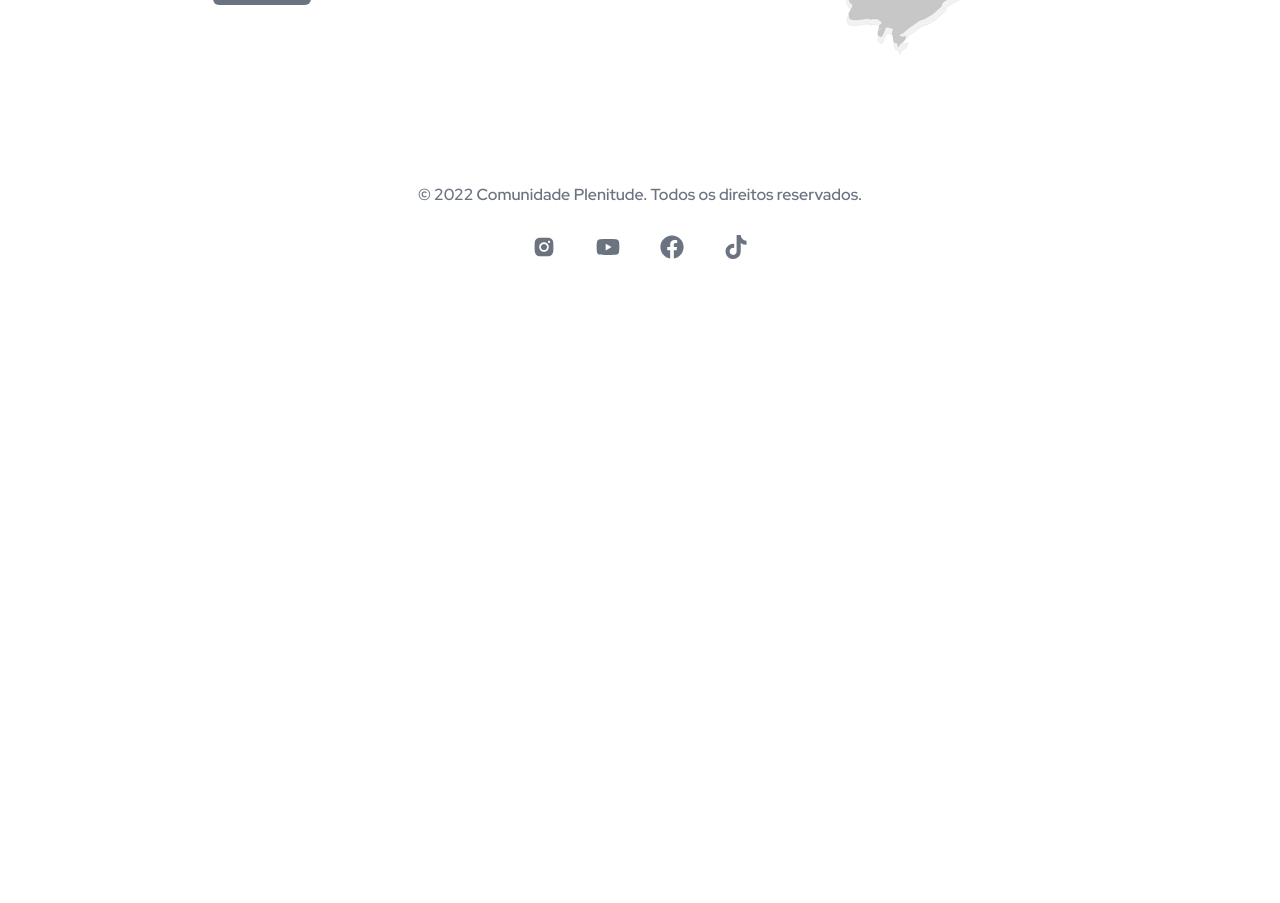
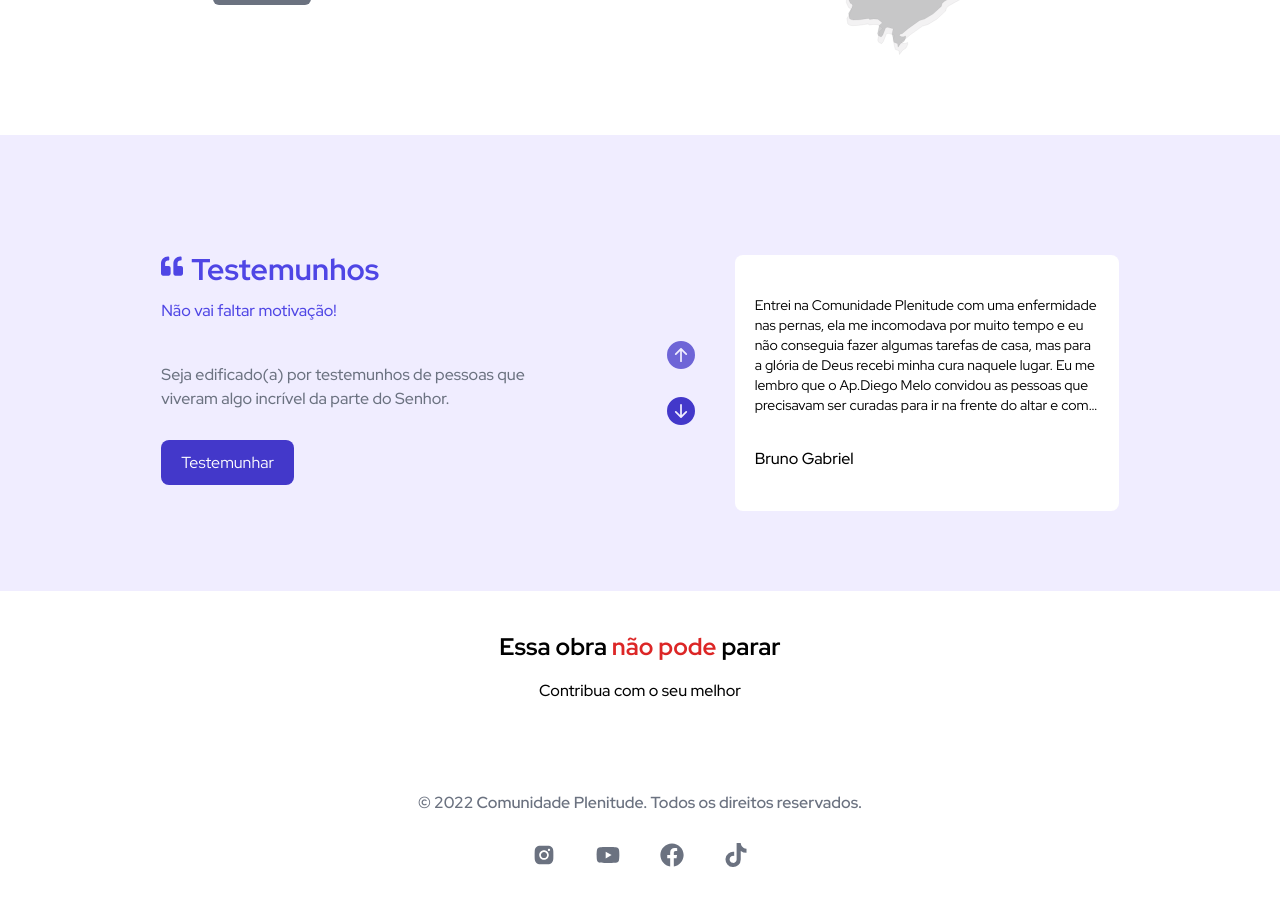
Before and after one commit to cunhaedu/plenitude-website, a Next.js app: page / in a window 1280 px wide. Shown: the part 2100-3003 px from the top of the page. Before the commit the page ends 2395 px from the top, so only its background shows below. Built offline with nearby package versions, Linux system fonts and the light colour scheme.

Commit message:
feat(home): add testimonial section

```diff
--- a/package.json
+++ b/package.json
@@ -15,6 +15,7 @@
     "tailwind-scrollbar-hide": "^1.1.7"
   },
   "devDependencies": {
+    "@tailwindcss/line-clamp": "^0.3.1",
     "@types/node": "17.0.4",
     "@types/react": "17.0.38",
     "autoprefixer": "^10.4.0",
--- /dev/null
+++ b/src/components/Testimonials/index.tsx
@@ -0,0 +1,124 @@
+import { useState } from 'react';
+import { FaQuoteLeft } from 'react-icons/fa';
+import { BsArrowDownCircleFill, BsArrowLeftCircleFill, BsArrowRightCircleFill, BsArrowUpCircleFill } from 'react-icons/bs';
+import Link from 'next/link';
+import Image from 'next/image';
+import { ITestimonial } from '../../interfaces/ITestimonial';
+
+const testimonials: ITestimonial[] = [
+  {
+    id: 1,
+    name: 'Bruno Gabriel',
+    content: 'Entrei na Comunidade Plenitude com uma enfermidade nas pernas, ela me incomodava por muito tempo e eu não conseguia fazer algumas tarefas de casa, mas para a glória de Deus recebi minha cura naquele lugar. Eu me lembro que o Ap.Diego Melo convidou as pessoas que precisavam ser curadas para ir na frente do altar e com fé eu fui, no outro dia acordei sem a dor que me incomodava.'
+  },
+  {
+    id: 1,
+    name: 'Jorginho',
+    content: 'Entrei na Comunidade Plenitude com uma enfermidade nas pernas, ela me incomodava por muito tempo e eu não conseguia fazer algumas tarefas de casa, mas para a glória de Deus recebi minha cura naquele lugar. Eu me lembro que o Ap.Diego Melo convidou as pessoas que precisavam ser curadas para ir na frente do altar e com fé eu fui, no outro dia acordei sem a dor que me incomodava.'
+  },
+  {
+    id: 1,
+    name: 'Joãozinho',
+    content: 'Entrei na Comunidade Plenitude com uma enfermidade nas pernas, ela me incomodava por muito tempo e eu não conseguia fazer algumas tarefas de casa, mas para a glória de Deus recebi minha cura naquele lugar. Eu me lembro que o Ap.Diego Melo convidou as pessoas que precisavam ser curadas para ir na frente do altar e com fé eu fui, no outro dia acordei sem a dor que me incomodava.'
+  }
+];
+
+export function Testimonials() {
+  const [selectedTestimonialIndex, setSelectedTestimonialIndex] = useState(0);
+
+  function handleSelectedTestimonial(action: string) {
+    setSelectedTestimonialIndex(
+      action === 'add' ? selectedTestimonialIndex + 1 : selectedTestimonialIndex - 1
+    );
+  }
+
+  return (
+    <section className='py-20 px-10 flex flex-col lg:flex-row justify-center lg:justify-evenly bg-[#F0EDFF]'>
+      <div className='flex flex-col justify-center align-middle'>
+        <h2 className='font-bold text-3xl text-indigo-600 pb-3 flex self-center lg:self-start'>
+          <FaQuoteLeft className='pr-2 fill-indigo-600' />Testemunhos
+        </h2>
+
+        <p className='pb-10 text-indigo-600 font-medium self-center text-center lg:self-start lg:text-left'>
+          Não vai faltar motivação!
+        </p>
+
+        <p className='pb-10 text-gray-500 font-medium max-w-sm self-center text-center lg:self-start lg:text-left'>
+          Seja edificado(a) por testemunhos de pessoas que viveram algo incrível
+          da parte do Senhor.
+        </p>
+
+        <Link href='#'>
+          <a className='w-32 bg-indigo-700 text-white text-center hover:bg-indigo-800 py-3 px-5 rounded-lg self-center lg:self-start'>
+            Testemunhar
+          </a>
+        </Link>
+      </div>
+
+      {testimonials.length ? (
+        <div className='flex justify-center align-middle gap-10 pt-10'>
+          <div className='hidden h-64 lg:flex flex-col align-middle justify-center gap-7'>
+            <button
+              className='disabled:opacity-75 cursor-pointer'
+              onClick={() => handleSelectedTestimonial('minus')}
+              disabled={selectedTestimonialIndex <= 0}
+            >
+              <BsArrowUpCircleFill
+                className='w-7 h-7 fill-indigo-700 hover:fill-indigo-800'
+              />
+            </button>
+
+            <button
+              className='disabled:opacity-75 cursor-pointer'
+              onClick={() => handleSelectedTestimonial('add')}
+              disabled={selectedTestimonialIndex >= testimonials.length - 1}
+            >
+              <BsArrowDownCircleFill
+                className='w-7 h-7 fill-indigo-700 hover:fill-indigo-800'
+              />
+            </button>
+          </div>
+
+          <button
+            className='lg:hidden disabled:opacity-75 cursor-pointer h-7 mt-32'
+            onClick={() => handleSelectedTestimonial('minus')}
+            disabled={selectedTestimonialIndex <= 0}
+          >
+            <BsArrowLeftCircleFill
+              className='w-7 h-7 fill-indigo-700 hover:fill-indigo-800'
+            />
+          </button>
+
+          <div className='flex flex-col gap-3 justify-evenly p-5 w-[calc(100vw-10rem)] lg:w-96 h-64 bg-white rounded-lg'>
+            <p className='text-sm max-h-48 line-clamp-6'>
+              {testimonials[selectedTestimonialIndex].content}
+            </p>
+
+            <span className='font-medium'>
+              {testimonials[selectedTestimonialIndex].name}
+            </span>
+          </div>
+
+          <button
+            className='lg:hidden disabled:opacity-75 cursor-pointer h-7 mt-32'
+            onClick={() => handleSelectedTestimonial('add')}
+            disabled={selectedTestimonialIndex >= testimonials.length - 1}
+          >
+            <BsArrowRightCircleFill
+              className='w-7 h-7 fill-indigo-700 hover:fill-indigo-800'
+            />
+          </button>
+        </div>
+      ) : (
+        <div className='hidden lg:flex justify-center align-middle'>
+          <Image
+            src='/assets/illustrations/empty-testimonial.svg'
+            alt='Nenhum testemunho encontrado'
+            width={200}
+            height={200}
+          />
+        </div>
+      )}
+    </section>
+  )
+}
--- /dev/null
+++ b/src/interfaces/ITestimonial.ts
@@ -0,0 +1,5 @@
+export interface ITestimonial {
+  id: number;
+  name: string;
+  content: string;
+}
--- a/src/pages/index.tsx
+++ b/src/pages/index.tsx
@@ -1,12 +1,13 @@
 import Head from 'next/head';
 import Link from 'next/link';
 import { LibraryIcon } from '@heroicons/react/solid';
-import { FaMapMarkerAlt } from 'react-icons/fa'
+import { FaMapMarkerAlt } from 'react-icons/fa';
 
 import Header from '../components/Header';
 import LeaderShipRow from '../components/LeaderShipRow';
 import { Footer } from '../components/Footer';
 import Image from 'next/image';
+import { Testimonials } from '../components/Testimonials';
 
 export default function Home () {
   return (
@@ -54,7 +55,9 @@ export default function Home () {
             <h2 className='font-bold text-3xl pb-3 flex self-center md:self-start'>
               <FaMapMarkerAlt className='mt-1 pr-2' /> Localização
             </h2>
-            <p className='pb-10 text-gray-500 font-medium self-center text-center md:self-start md:text-left'>Confira nossa igreja mais próxima de você</p>
+            <p className='pb-10 text-gray-500 font-medium self-center text-center md:self-start md:text-left'>
+              Confira nossa igreja mais próxima de você
+            </p>
 
             <Link href='places'>
               <a className='w-32 bg-gray-500 text-white text-center hover:bg-gray-600 py-3 px-5 rounded-md self-center md:self-start'>Conferir</a>
@@ -71,6 +74,15 @@ export default function Home () {
           </div>
         </section>
 
+        <Testimonials />
+
+        <section className='p-10'>
+          <h2 className='text-center text-2xl font-bold'>
+            Essa obra <span className='text-red-600'>não pode</span> parar
+          </h2>
+          <p className='text-center font-medium pt-4'>Contribua com o seu melhor</p>
+        </section>
+
       </main>
 
       <Footer />
--- a/tailwind.config.js
+++ b/tailwind.config.js
@@ -14,5 +14,6 @@ module.exports = {
   plugins: [
     require('tailwind-scrollbar'),
     require('tailwind-scrollbar-hide'),
+    require('@tailwindcss/line-clamp'),
   ],
 }
```
Also changed, not shown: public/assets/illustrations/empty-testimonial.svg (added), 1 other file (tests, documents, lock files or other folders).
